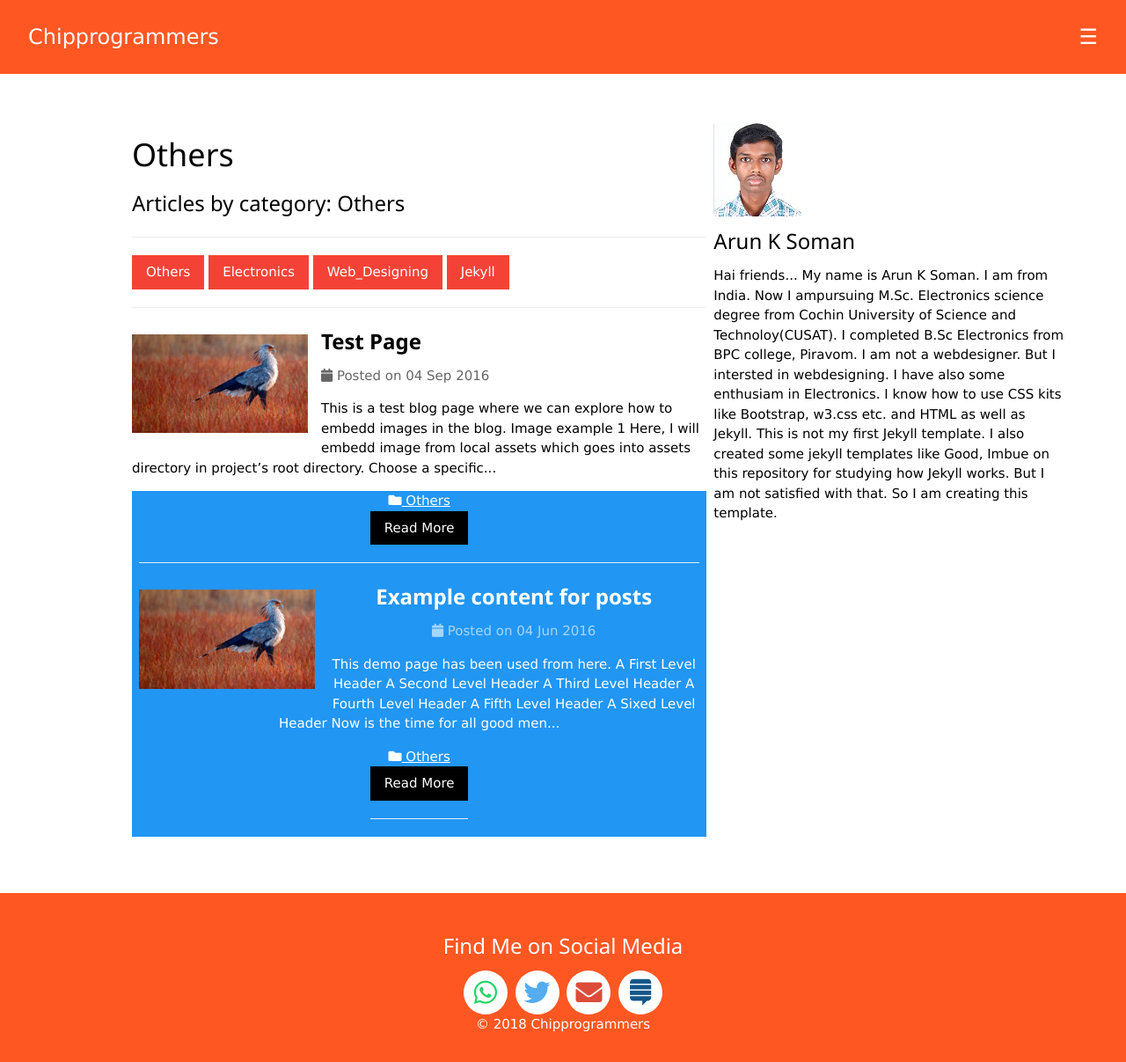
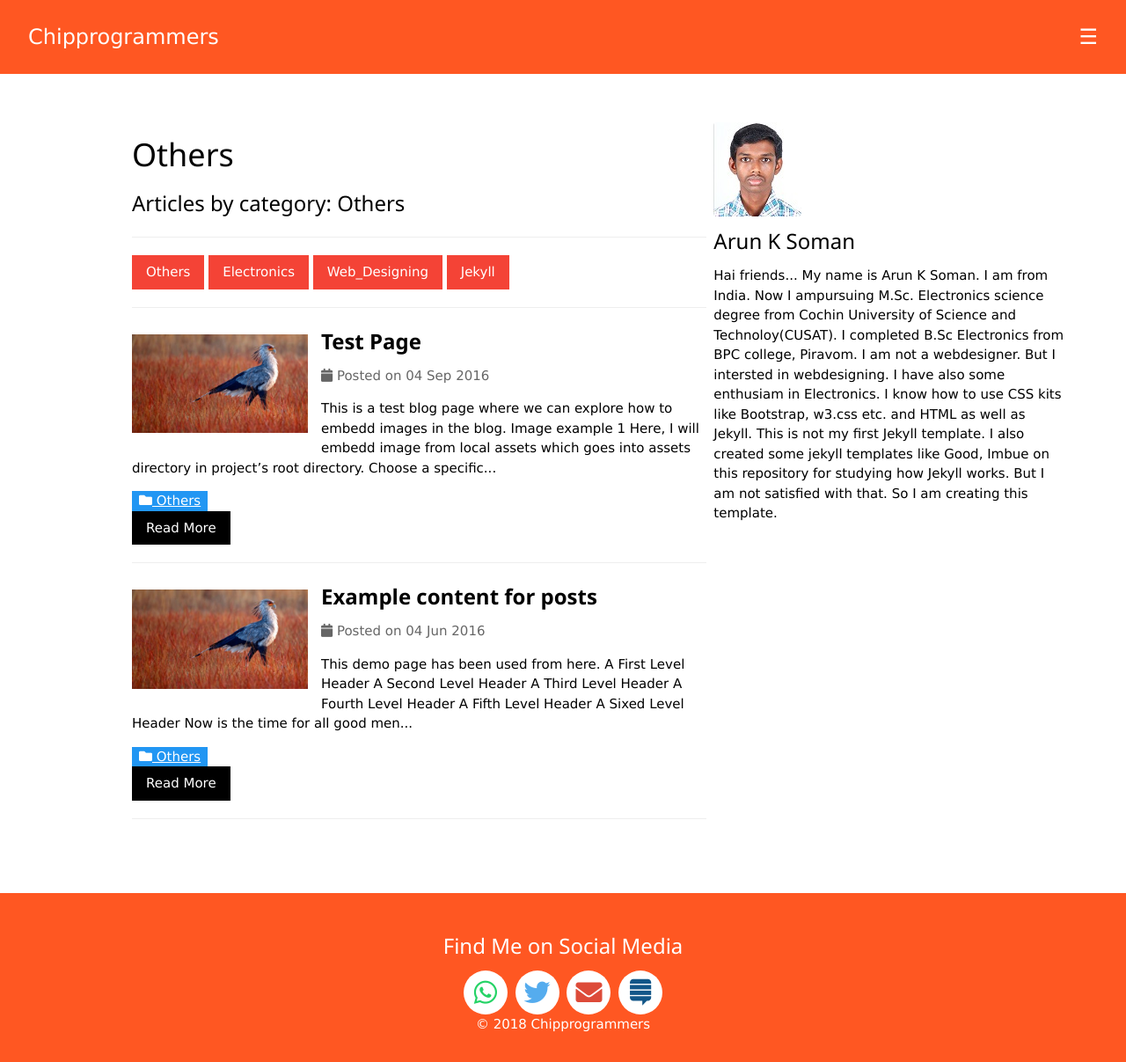
Before and after one commit to techiworld/techiworld.github.io, a Jekyll site: the page built from category/Others.md, in a window 1280 px wide and 1207 px high. Shown: the whole window at 88% size. Built offline with Jekyll 4.4.1, drawn with Linux system fonts in a browser that asks for light colours.

Commit message:
Update posts_by_category.html

```diff
--- a/_layouts/posts_by_category.html
+++ b/_layouts/posts_by_category.html
@@ -36,7 +36,7 @@
       <!-- category -->
    <span class="w3-tag w3-blue">
           <a href="{{ site.url }}{{ site.baseurl }}/category/{{ post.category }}"><i class="fas fa-folder"></i> {{ post.category }}</a>
-    <span><br />
+    </span><br />
             <a href="{{ post.url |prepend:site.baseurl }}" class="w3-button w3-black">Read More</a>
             <hr />
 {% endfor %}
```
